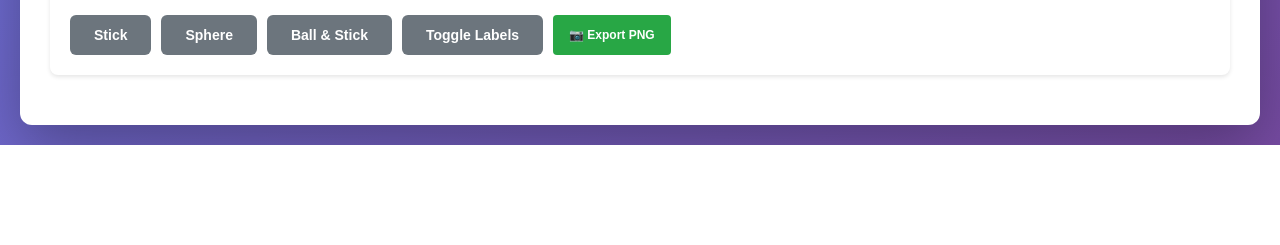
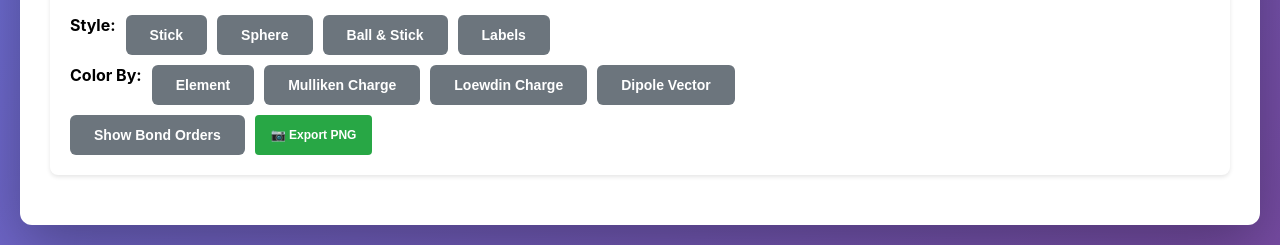
Before and after one commit to jauharmz/Orca_Files, a Flask app: page / in a window 1280 px wide, after a click on "🔬 3D Molecule". Shown: the part 974-1219 px from the top of the page. Before the commit the page ends 1119 px from the top, so only its background shows below. Run offline with Flask 3, Linux system fonts and the light colour scheme; some libraries are stand-ins or nearby versions.

Commit message:
Add enhanced 3D molecule controls (charge coloring, bond orders, dipole)
- Added UI controls for charge coloring (Mulliken/Loewdin)
- Added button for bond order visualization
- Added dipole vector toggle
- Added charge scale legend with gradient
- Organized controls into logical groups (Style, Color By, Export)
- Preparing for Phase 3B implementation

```diff
--- a/templates/index.html
+++ b/templates/index.html
@@ -448,12 +448,33 @@
             <h2 class="section-title">🔬 3D Molecular Structure</h2>
             <div class="viz-container">
                 <div id="molecule-viewer"></div>
-                <div style="margin-top: 15px; display: flex; gap: 10px; flex-wrap: wrap;">
-                    <button class="btn-secondary" onclick="setMoleculeStyle('stick')">Stick</button>
-                    <button class="btn-secondary" onclick="setMoleculeStyle('sphere')">Sphere</button>
-                    <button class="btn-secondary" onclick="setMoleculeStyle('cartoon')">Ball & Stick</button>
-                    <button class="btn-secondary" onclick="toggleLabels()">Toggle Labels</button>
-                    <button class="btn-export" onclick="exportMoleculeImage()">📷 Export PNG</button>
+                <div style="margin-top: 15px;">
+                    <div style="display: flex; gap: 10px; flex-wrap: wrap; margin-bottom: 10px;">
+                        <strong>Style:</strong>
+                        <button class="btn-secondary" onclick="setMoleculeStyle('stick')">Stick</button>
+                        <button class="btn-secondary" onclick="setMoleculeStyle('sphere')">Sphere</button>
+                        <button class="btn-secondary" onclick="setMoleculeStyle('cartoon')">Ball & Stick</button>
+                        <button class="btn-secondary" onclick="toggleLabels()">Labels</button>
+                    </div>
+                    <div style="display: flex; gap: 10px; flex-wrap: wrap; margin-bottom: 10px;">
+                        <strong>Color By:</strong>
+                        <button class="btn-secondary" onclick="setChargeColoring('none')">Element</button>
+                        <button class="btn-secondary" onclick="setChargeColoring('mulliken')">Mulliken Charge</button>
+                        <button class="btn-secondary" onclick="setChargeColoring('loewdin')">Loewdin Charge</button>
+                        <button class="btn-secondary" onclick="toggleDipole()">Dipole Vector</button>
+                    </div>
+                    <div style="display: flex; gap: 10px; flex-wrap: wrap;">
+                        <button class="btn-secondary" onclick="toggleBondOrders()">Show Bond Orders</button>
+                        <button class="btn-export" onclick="exportMoleculeImage()">📷 Export PNG</button>
+                    </div>
+                    <div id="charge-legend" style="margin-top: 10px; padding: 10px; background: #f8f9fa; border-radius: 6px; display: none;">
+                        <strong>Charge Scale:</strong>
+                        <div style="display: flex; align-items: center; gap: 10px; margin-top: 5px;">
+                            <span style="color: red;">−1.0 (negative)</span>
+                            <div style="flex: 1; height: 20px; background: linear-gradient(to right, red, white, blue); border-radius: 4px;"></div>
+                            <span style="color: blue;">+1.0 (positive)</span>
+                        </div>
+                    </div>
                 </div>
             </div>
         </div>
```
